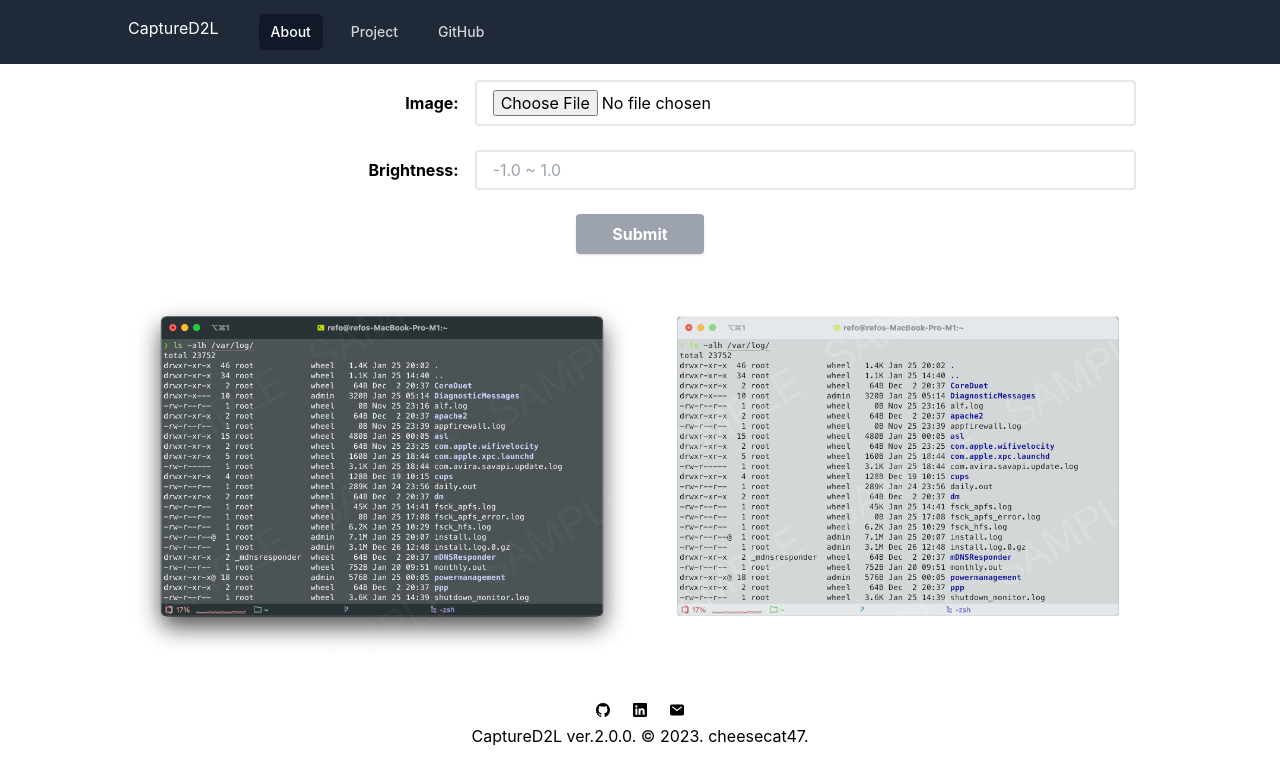
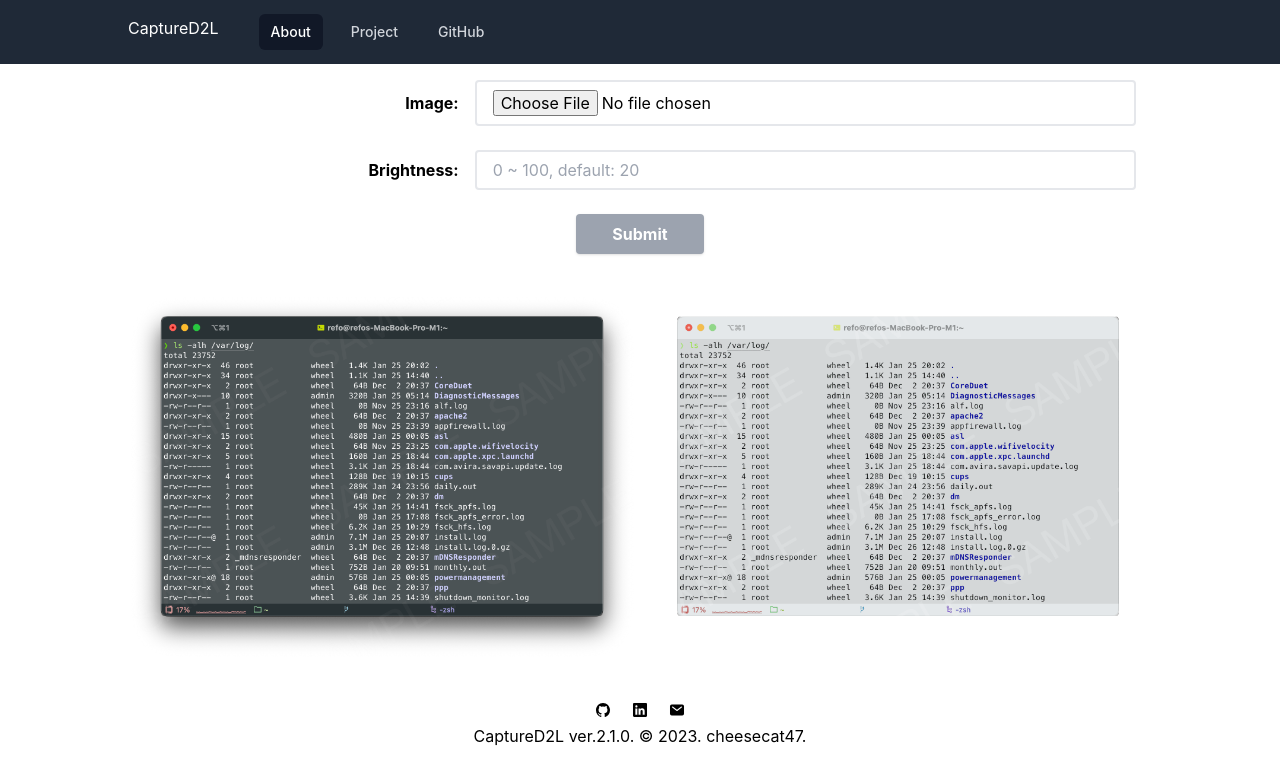
Before and after one commit to cheesecat47/CaptureD2L, a React (Vite) app: page / in a window 1280 px wide. Shown: the top 784 px of the page. Built offline with nearby package versions, Linux system fonts and the light colour scheme; a web font is replaced by a local one.

Commit message:
Fix method for brightness

```diff
--- a/package.json
+++ b/package.json
@@ -1,7 +1,7 @@
 {
   "name": "CaptureD2L v2",
   "private": true,
-  "version": "2.0.0",
+  "version": "2.1.0",
   "author": "cheesecat47 <cheesecat47@gmail.com>",
   "homepage": "https://cheesecat47.github.io/CaptureD2L",
   "type": "module",
--- a/src/components/footer.tsx
+++ b/src/components/footer.tsx
@@ -24,7 +24,7 @@ export function Footer() {
             </a>
           </div>
         </div>
-        <div>CaptureD2L ver.2.0.0. © 2023. cheesecat47.</div>
+        <div>CaptureD2L ver.2.1.0. © 2023. cheesecat47.</div>
       </footer>
     </>
   );
--- a/src/components/process.tsx
+++ b/src/components/process.tsx
@@ -11,7 +11,7 @@ const { Jimp } = window as typeof window & { Jimp: any };
 export function Process() {
   const [imgBefore, setImgBefore] = useState("");
   const [imgAfter, setImgAfter] = useState("");
-  const [brightness, setBrightness] = useState(0);
+  const [brightness, setBrightness] = useState(20);
 
   const handleFileUpload = (e: React.ChangeEvent<HTMLInputElement>) => {
     // https://stackoverflow.com/questions/43176560/property-files-does-not-exist-on-type-eventtarget-error-in-typescript
@@ -126,7 +126,7 @@ export function Process() {
 
     // 4. additional processing
     if (brightness !== 0) {
-      image.brightness(brightness);
+      image.color([{ apply: "lighten", params: [brightness] }]);
     }
 
     const buffer = await image.getBufferAsync(Jimp.AUTO);
@@ -179,13 +179,13 @@ export function Process() {
             <input
               id="brightnessInput"
               type="number"
-              step="0.1"
-              placeholder="-1.0 ~ 1.0"
-              max="1.0"
-              min="-1.0"
+              step="5"
+              placeholder="0 ~ 100, default: 20"
+              max="100"
+              min="0"
               name="brightness"
               onChange={onChangeBrightness}
-              className="w-full appearance-none rounded border-2 px-4 py-2 leading-tight md:w-2/3"
+              className="w-full appearance-none rounded border-2 px-4 py-2 leading-tight dark:text-black md:w-2/3"
             />
           </div>
         </form>
```
Also changed, not shown: 1 other file (tests, documents, lock files or other folders).
